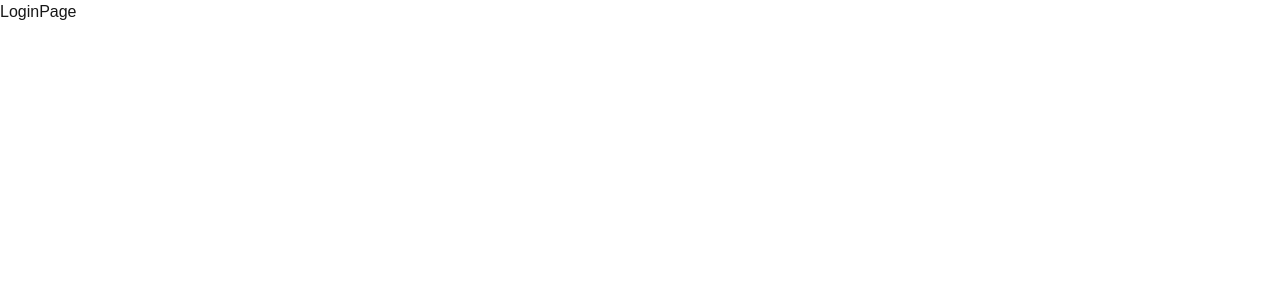
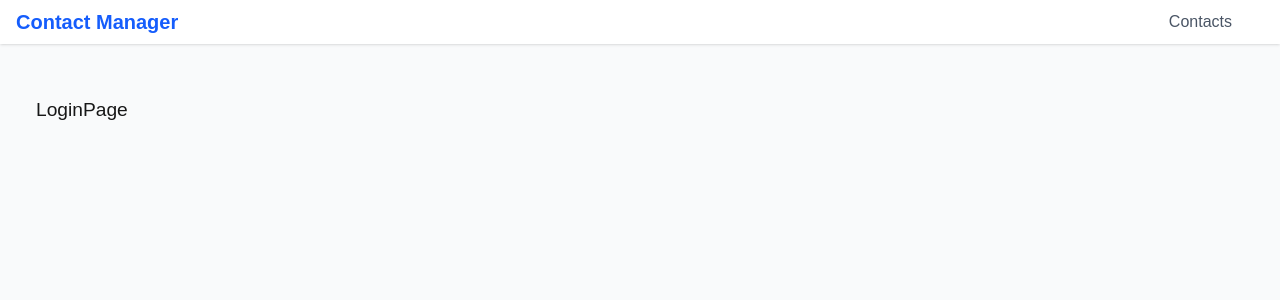
Before and after one commit to miladmo68/Contact-Manager, a Next.js app: page /login in a window 1280 px wide. Shown: the top 300 px of the page. Built offline with nearby package versions, Linux system fonts and the light colour scheme.

Commit message:
Add Navbar

```diff
--- /dev/null
+++ b/app/(auth)/login/login.module.css
@@ -0,0 +1,4 @@
+.login {
+  padding: 20px;
+  font-size: larger;
+}
--- a/app/(auth)/login/page.tsx
+++ b/app/(auth)/login/page.tsx
@@ -1,6 +1,9 @@
 "use client";
 import React from "react";
+import styles from "./login.module.css";
 
-export default function LoginPage() {
-  return <div>LoginPage</div>;
-}
+const LoginPage = () => {
+  return <div className={styles.login}>LoginPage</div>;
+};
+
+export default LoginPage;
--- /dev/null
+++ b/app/_components/LogoutButton.tsx
@@ -0,0 +1,7 @@
+import React from "react";
+
+function LogoutButton() {
+  return <div>LogoutButton</div>;
+}
+
+export default LogoutButton;
--- /dev/null
+++ b/app/_components/Navbar.tsx
@@ -0,0 +1,31 @@
+import Link from "next/link";
+import React from "react";
+
+function Navbar() {
+  const session = true;
+  return (
+    <nav className="bg-white shadow-sm">
+      <div className="container mx-auto px-4 py-2 flex items-center justify-between">
+        <Link href="/" className="text-xl font-bold text-blue-600">
+          Contact Manager
+        </Link>
+        <div className=" flex items-center space-x-4">
+          {session ? (
+            <>
+              <Link
+                href="/contacts"
+                className="text-gray-600 hover:text-gray-800 mr-8"
+              >
+                Contacts
+              </Link>
+            </>
+          ) : (
+            <></>
+          )}
+        </div>
+      </div>
+    </nav>
+  );
+}
+
+export default Navbar;
--- a/app/_data/db.json
+++ b/app/_data/db.json
@@ -10,8 +10,8 @@
   "users": [
     {
       "id": "1",
-      "name": " Milad Moh",
-      "email": "milad@example.com",
+      "name": " user1",
+      "email": "user1@example.com",
       "password": "123456"
     }
   ]
--- a/app/layout.tsx
+++ b/app/layout.tsx
@@ -1,16 +1,6 @@
 import type { Metadata } from "next";
-import { Geist, Geist_Mono } from "next/font/google";
 import "./globals.css";
-
-const geistSans = Geist({
-  variable: "--font-geist-sans",
-  subsets: ["latin"],
-});
-
-const geistMono = Geist_Mono({
-  variable: "--font-geist-mono",
-  subsets: ["latin"],
-});
+import Navbar from "./_components/Navbar";
 
 export const metadata: Metadata = {
   title: "Contact Manager App",
@@ -24,10 +14,11 @@ export default function RootLayout({
 }>) {
   return (
     <html lang="en">
-      <body
-        className={`${geistSans.variable} ${geistMono.variable} antialiased`}
-      >
-        {children}
+      <body>
+        <div className="min-h-screen bg-gray-50">
+          <Navbar />
+          <main className="container mx-auto px-4 py-8">{children}</main>
+        </div>
       </body>
     </html>
   );
```
